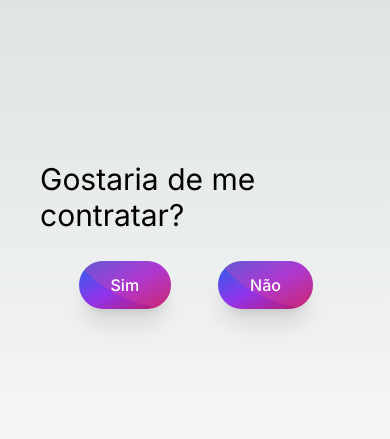
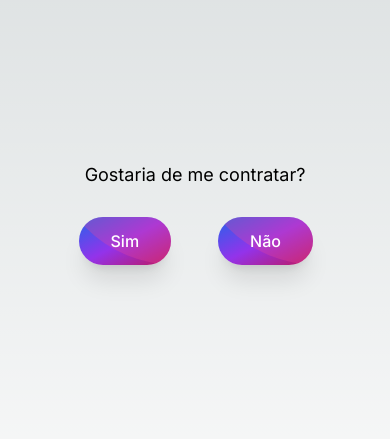
Before and after one commit to kennedysmartins/me-contrate, a Next.js app: page / in a window 390 px wide. Shown: the part 197-636 px from the top of the page. Built offline with nearby package versions, Linux system fonts and the light colour scheme.

Commit message:
fix size on mobile

```diff
--- a/src/app/page.tsx
+++ b/src/app/page.tsx
@@ -7,7 +7,7 @@ export default function Home() {
     className="flex flex-col items-center py-[40dvh] px-10 h-[100dvh]"
     >
       <div className="flex items-center justify-center">
-        <h1 className="text-3xl py-5">
+        <h1 className="lg:text-3xl text-lg py-5">
           Gostaria de me contratar?
         </h1>
       </div>
```
